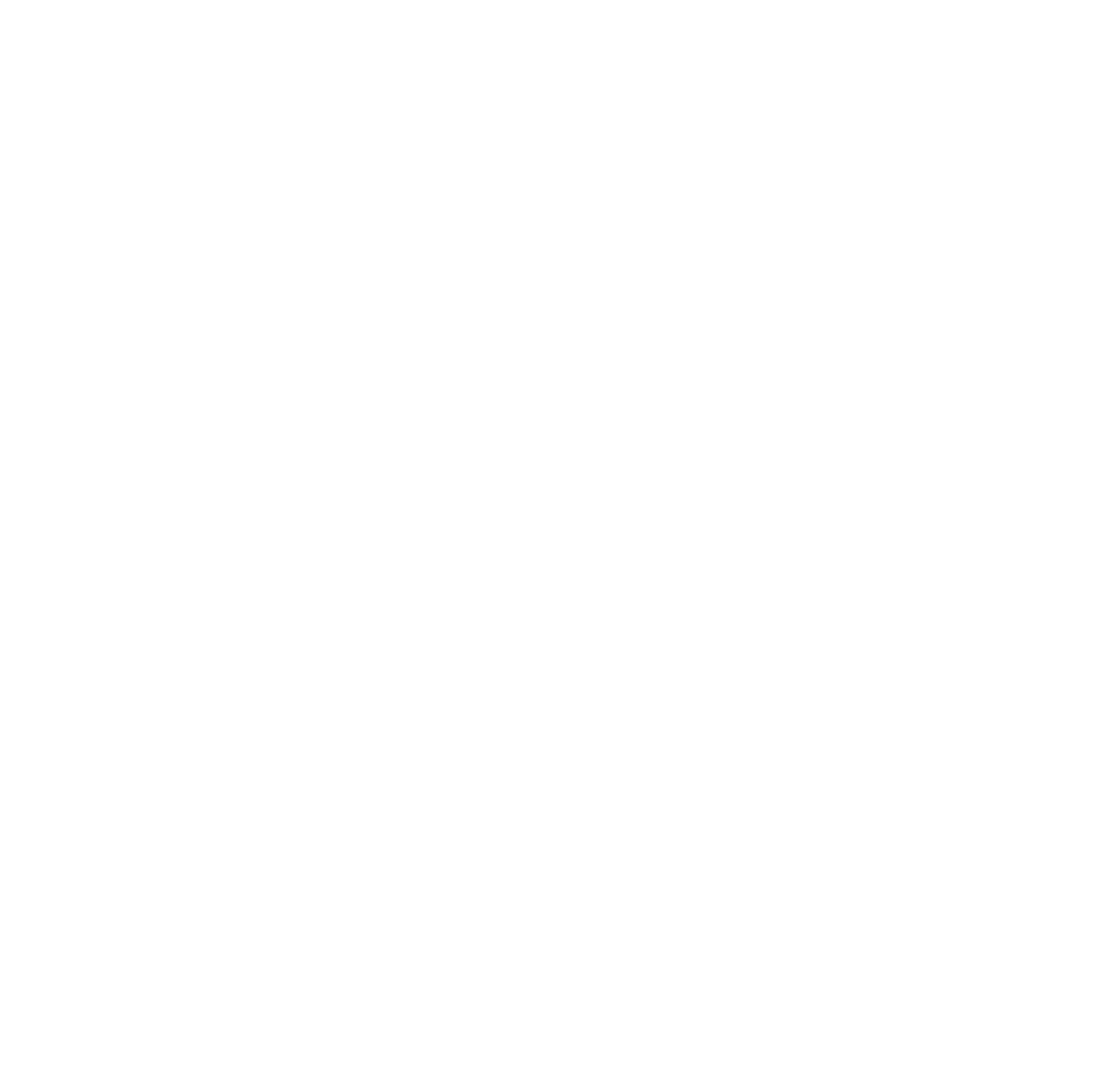
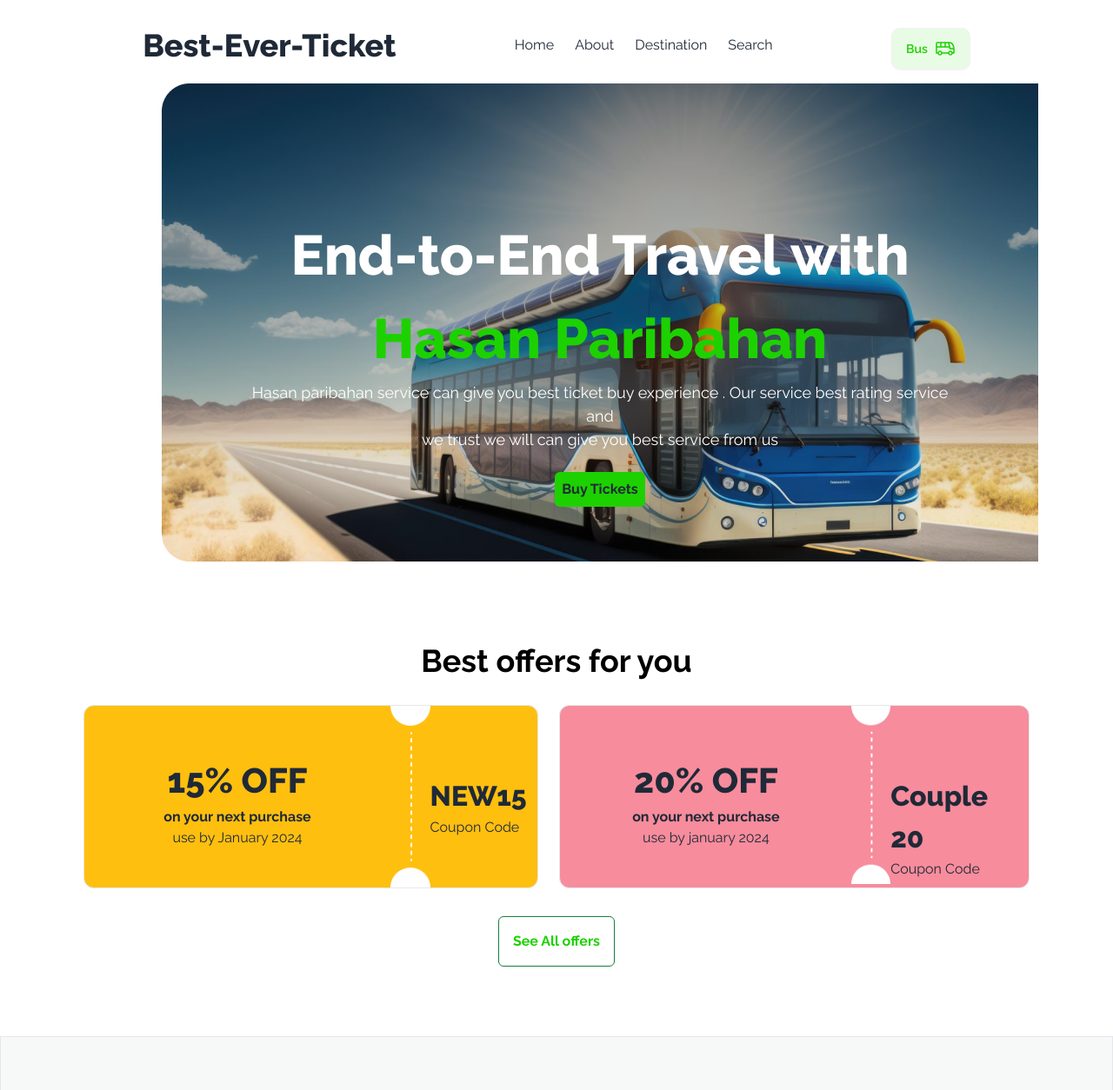
Before and after one commit to dataprohasan45/five-assignment-buy-ticket, a plain HTML site: page index.html in a window 1280 px wide. Shown: the top 1254 px of the page at 87% size. Before the commit the page ends 800 px from the top, so only its background shows below. Drawn offline with nearby package versions, Linux system fonts and the light colour scheme.

Commit message:
added hidden page to show

```diff
--- a/index.html
+++ b/index.html
@@ -11,7 +11,7 @@
 
 </head>
 <body class="font-raleway">
-    <header class="hidden">
+    <header class="">
         <div class="flex justify-around  mt-6 lg:mt-8 px-4 lg:px-24">
             <div>
                 <h1 class="font-[#030712] font-extrabold lg:text-4xl">Best-Ever-Ticket</h1>
@@ -38,7 +38,7 @@
         </div>
     </header>
     <main>
-        <section class=" px-4 lg:min-h-[550px] mt-4 lg:ml-[90px] lg:min-w-[1200px] lg:px-24 hidden">
+        <section class=" px-4 lg:min-h-[550px] mt-4 lg:ml-[90px] lg:min-w-[1200px] lg:px-24">
             <div class="text-center lg:px-24 px-4  lg:min-w-full lg:py-[150px] bg-[url(images/banner.png)] bg-no-repeat">
                 <h1 class="text-white font-extrabold   text-[64px]">End-to-End Travel with</h1>
                 <h1 class="font-extrabold text-[#1DD100]  text-[64px]" >Hasan Paribahan</h1>
@@ -48,7 +48,7 @@
             </div>
         </section>
 
-        <section class="lg:px-24 hidden ">
+        <section class="lg:px-24">
             <div>
                 <h1 class="text-black font-bold text-[36px] text-center">Best offers for you</h1>
             </div>
@@ -87,7 +87,7 @@
 
 
 
-        <section id="scroll-for-buy" class="border lg:px-24 bg-[#F7F8F8] py-10 mt-20 hidden">
+        <section id="scroll-for-buy" class="border lg:px-24 bg-[#F7F8F8] py-10 mt-20 ">
 
             <div class="text-center mt-6">
                 <h1 class="text-black font-extrabold text-4xl">H Paribahan</h1>
@@ -175,7 +175,7 @@
         </div>
         </section>
 
-<section class="bg-[#F7F8F8] lg:px-24 hidden">
+<section class="bg-[#F7F8F8] lg:px-24 ">
     <div class="grid gap-8 bg-white p-4 rounded-lg  grid-cols-2">
         <div>
 <div class="">
```
